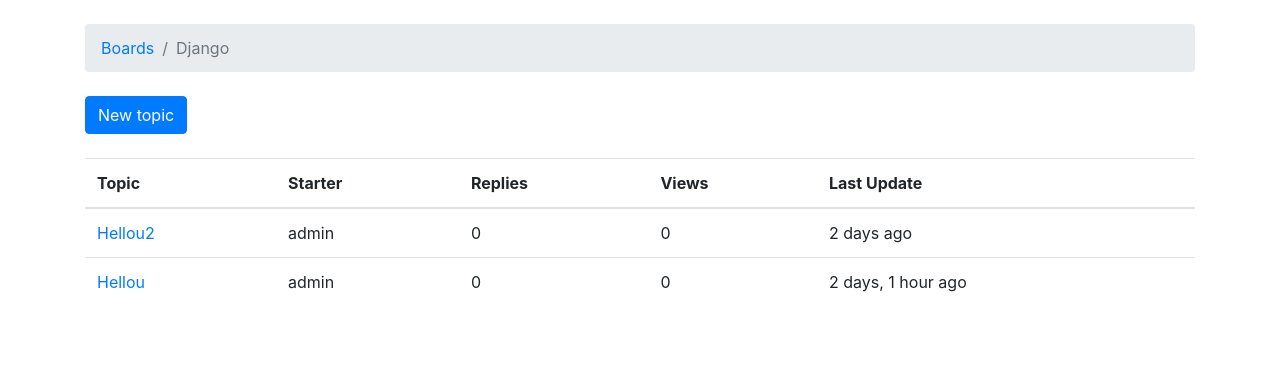
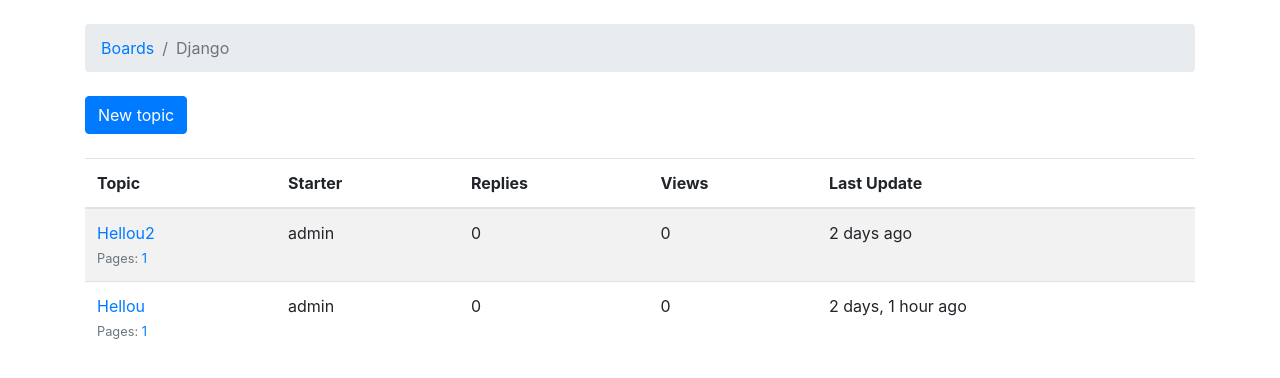
Before and after one commit to volodindmitriy121/RoockLabTestBlog, a Django app: page /boards/1/ in a window 1280 px wide. Shown: the part 56-434 px from the top of the page. Run offline with Django 3.2, Linux system fonts and the light colour scheme; data comes from the database, SQL or seed files in the repository; some libraries are stand-ins or nearby versions.

Commit message:
Finished 6 parts

```diff
--- a/boards/models.py
+++ b/boards/models.py
@@ -1,3 +1,5 @@
+import math
+
 from django.db import models
 from django.contrib.auth.models import User
 from django.utils.text import Truncator
@@ -29,6 +31,25 @@ class Topic(models.Model):
     def __str__(self):
         return self.subject
 
+    def get_page_count(self):
+        count = self.posts.count()
+        pages = count / 10
+        return math.ceil(pages)
+
+    def has_many_pages(self, count=None):
+        if count is None:
+            count = self.get_page_count()
+        return count > 6
+
+    def get_page_range(self):
+        count = self.get_page_count()
+        if self.has_many_pages(count):
+            return range(1, 5)
+        return range(1, count + 1)
+
+    def get_last_ten_posts(self):
+        return self.posts.order_by('-created_at')[:10]
+
 
 class Post(models.Model):
     message = models.TextField(max_length=400)
--- a/boards/views.py
+++ b/boards/views.py
@@ -1,5 +1,6 @@
 from django.core.paginator import Paginator, PageNotAnInteger, EmptyPage
 from django.db.models import Count
+from django.urls import reverse
 from django.utils import timezone
 from django.shortcuts import render, redirect, get_object_or_404
 from django.contrib.auth.decorators import login_required
@@ -59,7 +60,14 @@ def reply_topic(request, pk, topic_pk):
             topic.last_updated = timezone.now()
             topic.save()
 
-            return redirect('topic_posts', pk=pk, topic_pk=topic_pk)
+            topic_url = reverse('topic_posts', kwargs={'pk': pk, 'topic_pk': topic_pk})
+            topic_post_url = '{url}?page={page}#{id}'.format(
+                url=topic_url,
+                id=post.pk,
+                page=topic.get_page_count()
+            )
+
+            return redirect(topic_post_url)
     else:
         form = PostForm
     return render(request, 'reply_topic.html', {'topic': topic, 'form': form})
--- a/templates/includes/pagination.html
+++ b/templates/includes/pagination.html
@@ -1,6 +1,18 @@
 {% if is_paginated %}
     <nav aria-label="Topics pagination" class="mb-4">
         <ul class="pagination">
+
+            {% if page_obj.number > 1 %}
+                <li class="page-item">
+                    <a class="page-link" href="?page=1">First</a>
+                </li>
+            {% else %}
+                <li class="page-item disabled">
+                    <span class="page-link">First</span>
+                </li>
+            {% endif %}
+
+
             {% if page_obj.has_previous %}
                 <li class="page-item">
                     <a class="page-link" href="?page={{ page_obj.previous_page_number }}">Previous</a>
@@ -35,6 +47,18 @@
                     <span class="page-link">Next</span>
                 </li>
             {% endif %}
+
+            {% if page_obj.number != paginator.num_pages %}
+                <li class="page-item">
+                    <a class="page-link" href="?page={{ paginator.num_pages }}">Last</a>
+                </li>
+            {% else %}
+                <li class="page-item disabled">
+                    <span class="page-link">Last</span>
+                </li>
+            {% endif %}
+
+
         </ul>
     </nav>
 {% endif %}
--- a/templates/reply_topic.html
+++ b/templates/reply_topic.html
@@ -35,7 +35,7 @@
     </form>
 
 
-    {% for post in topic.posts.all %}
+    {% for post in topic.get_last_ten_posts %}
         <div class="card mb-2">
             <div class="card-body p-3">
                 <div class="row mb-3">
--- a/templates/topic_posts.html
+++ b/templates/topic_posts.html
@@ -19,7 +19,7 @@
     </div>
 
     {% for post in posts %}
-        <div class="card {% if forloop.last %}mb-4{% else %}mb-2{% endif %} {% if forloop.first %}border-dark{% endif %}">
+        <div id="{{ post.pk }}" class="card {% if forloop.last %}mb-4{% else %}mb-2{% endif %} {% if forloop.first %}border-dark{% endif %}">
             {% if forloop.first %}
                 <div class="card-header text-white bg-dark py-2 px-3">{{ topic.subject }}</div>
             {% endif %}
--- a/templates/topics.html
+++ b/templates/topics.html
@@ -16,7 +16,7 @@
     <a href="{% url 'new_topic' board.pk %}" class="btn btn-primary">New topic</a>
   </div>
 
-  <table class="table mb-4">
+  <table class="table table-striped mb-4">
     <thead class="thead-inverse">
       <tr>
         <th>Topic</th>
@@ -28,8 +28,23 @@
     </thead>
     <tbody>
       {% for topic in topics %}
+          {% url 'topic_posts' board.pk topic.pk as topic_url %}
         <tr>
-          <td><a href="{% url 'topic_posts' board.pk topic.pk %}">{{ topic.subject }}</a></td>
+        <td>
+            <p class="mb-0">
+                <a href="{{ topic_url }}">{{ topic.subject }}</a>
+            </p>
+            <small class="text-muted">
+                Pages:
+                {% for i in topic.get_page_range %}
+                    <a href="{{ topic_url }}?page={{ i }}">{{ i }}</a>
+                    {% endfor %}
+            {% if topic.has_many_pages %}
+            ...<a href="{{ topic_url }}?page={{ topic.get_page_count }}">Last Page</a>
+            {% endif %}
+            </small>
+        </td>
+
           <td>{{ topic.starter.username }}</td>
           <td>{{ topic.replies }}</td>
           <td>{{ topic.views }}</td>
```
Also changed, not shown: boards/tests/test_view_reply_topic.py (+2 -1 lines). Lines whose indentation alone changed are shown as unchanged.
